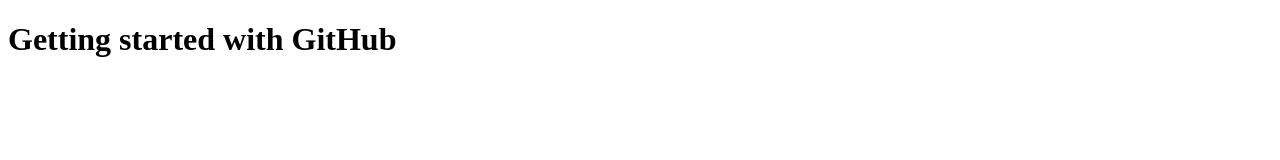
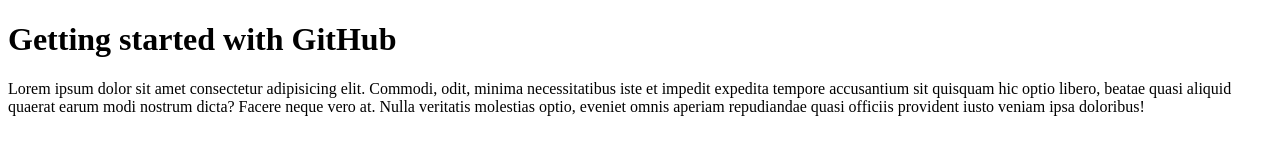
Before and after one commit to Gathenga/github-gettingstarted, a plain HTML site: page index.html in a window 1280 px wide. Drawn offline with Linux system fonts and the light colour scheme.

Commit message:
added a paragraph

```diff
--- a/index.html
+++ b/index.html
@@ -8,5 +8,8 @@
 </head>
 <body>
     <h1>Getting started with GitHub</h1>
+    <P>
+        Lorem ipsum dolor sit amet consectetur adipisicing elit. Commodi, odit, minima necessitatibus iste et impedit expedita tempore accusantium sit quisquam hic optio libero, beatae quasi aliquid quaerat earum modi nostrum dicta? Facere neque vero at. Nulla veritatis molestias optio, eveniet omnis aperiam repudiandae quasi officiis provident iusto veniam ipsa doloribus!
+    </P>
 </body>
 </html>
```
